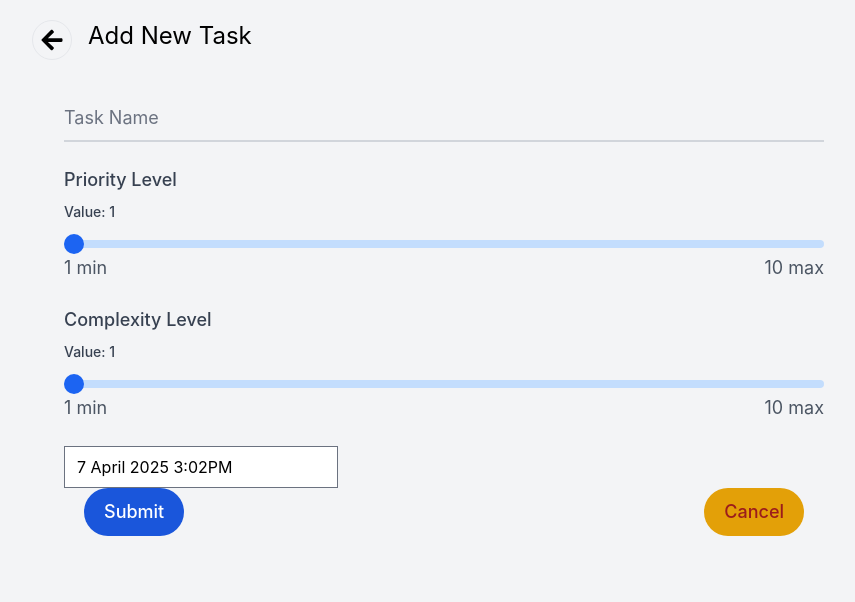
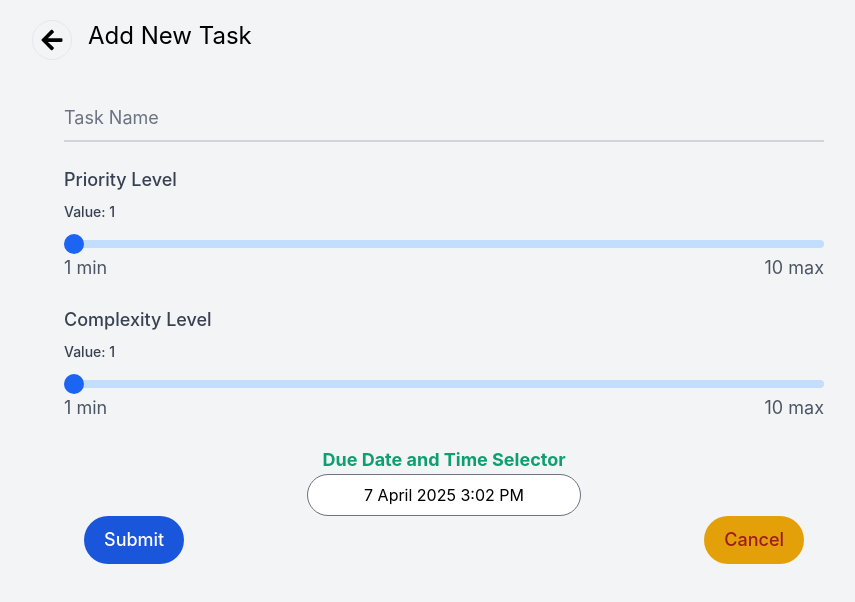
Before and after one commit to douglas86/Todo-App-React, a React (Vite) app: page /new-task in a window 1280 px wide. Shown: the top 602 px of the page, without its empty margins (208-1063 px from the left). Built offline with nearby package versions, Linux system fonts and the light colour scheme.

Commit message:
feat(added): label and styling to date time selector

```diff
--- a/src/components/molecule/DateTimeSelector.tsx
+++ b/src/components/molecule/DateTimeSelector.tsx
@@ -12,9 +12,13 @@ const DateTimeSelector = ({
   setState: UseFormSetValue<FormInputs>;
 }) => {
   return (
+    <div className="flex flex-col items-center justify-center text-center">
+      <label className={` text-lg font-bold text-green-500`}>
+        Due Date and Time Selector
+      </label>
       <DatePicker
         selected={watch("date")}
-      dateFormat="d MMMM yyyy h:mmaa"
+        dateFormat="d MMMM yyyy h:mm aa"
         onChange={(d) => setState("date", d ? d : new Date())}
         minDate={new Date()}
         showTimeSelect
@@ -24,7 +28,9 @@ const DateTimeSelector = ({
             : new Date(new Date().setHours(0, 0, 0, 0))
         }
         maxTime={new Date(new Date().setHours(23, 59, 59))}
+        className={`rounded-full m-4 text-center`}
       />
+    </div>
   );
 };
 
```
Lines whose indentation alone changed are shown as unchanged.
